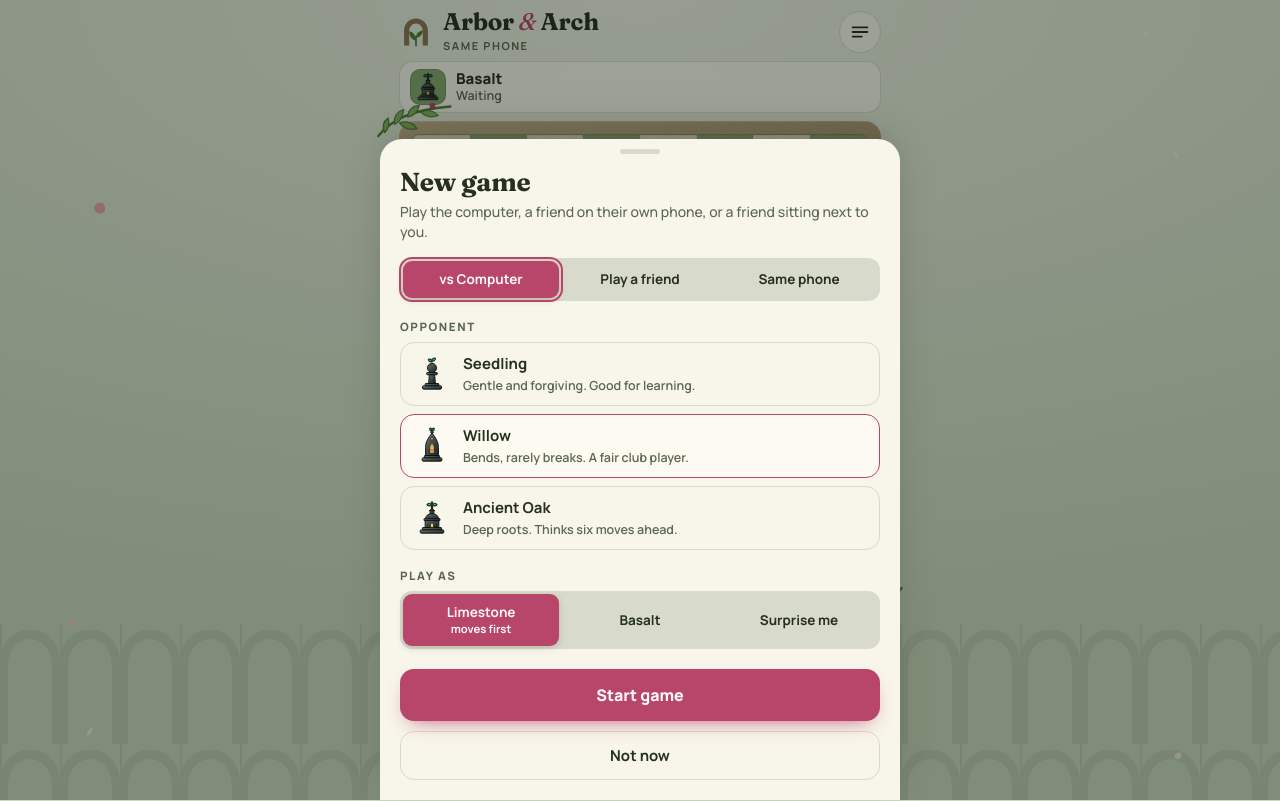
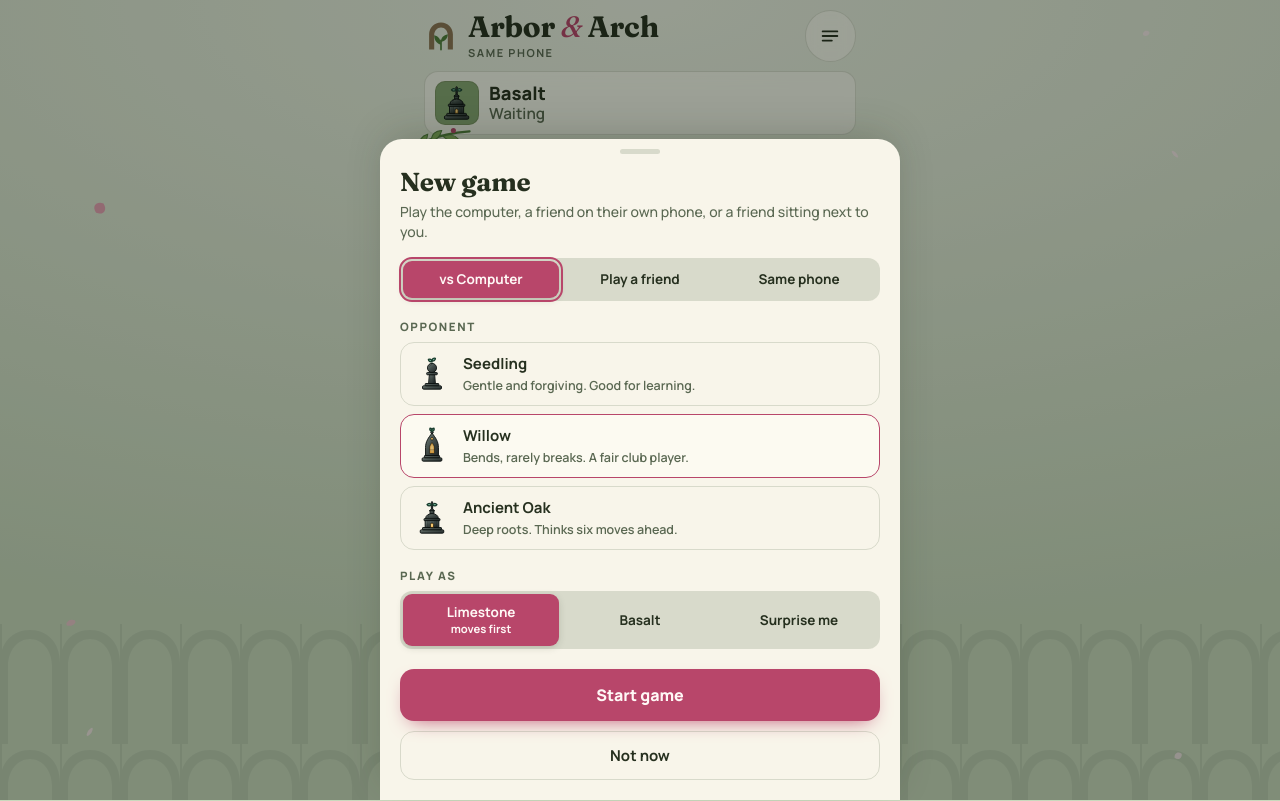
Before and after one commit to luiserodz93/funsies, a plain HTML site: page chess/index.html in a window 1280 px wide. Drawn offline with Linux system fonts and the light colour scheme.

Commit message:
Fit the layout to any screen and send the friend invite right away
- Size the board from the real screen, keep clear of the Dynamic Island
  and home bar in the home-screen app, and scale the UI on large phones
  and tablets
- Starting a friend game opens the share sheet with the invite at once;
  an Invite button stays until it is sent
- Game links carry the sender's side so the friend always gets the other

Co-Authored-By: Claude Opus 5.5 <noreply@anthropic.com>
Claude-Session: https://claude.ai/code/session_011WKqQERfTSC8ZFHzs1ME8K

```diff
--- a/chess/index.html
+++ b/chess/index.html
@@ -106,35 +106,38 @@ button:focus-visible,[tabindex]:focus-visible{outline:2px solid var(--accent); o
 
 .app{
   height:100%; display:flex; flex-direction:column; align-items:center;
-  padding-block:6px 10px;
+  justify-content:center; overflow:clip;
+  padding-top:max(6px, var(--sat, env(safe-area-inset-top, 0px)));
+  padding-bottom:max(10px, var(--sab, env(safe-area-inset-bottom, 0px)));
+  --u:1;
   padding-left:max(16px, env(safe-area-inset-left, 0px)); padding-right:max(16px, env(safe-area-inset-right, 0px));
   --board:min(calc(100vw - 2 * max(16px, env(safe-area-inset-left, 0px))), calc(100vh - 318px - env(safe-area-inset-top, 0px) - env(safe-area-inset-bottom, 0px)), 640px);
 }
 @supports (height:100dvh){ .app{ --board:min(calc(100vw - 2 * max(16px, env(safe-area-inset-left, 0px))), calc(100dvh - 318px - env(safe-area-inset-top, 0px) - env(safe-area-inset-bottom, 0px)), 640px); } }
-.col{width:var(--board); max-width:100%; display:flex; flex-direction:column; gap:8px; flex:1; min-height:0}
+.col{width:var(--board); max-width:100%; display:flex; flex-direction:column; gap:calc(8px * var(--u) + var(--gapx, 0px)); flex:none; min-height:0}
 
 header.top{display:flex; align-items:center; justify-content:space-between; gap:12px; padding-top:4px}
 .brand{display:flex; align-items:center; gap:10px; min-width:0}
 .brand svg{width:34px; height:34px; flex:none}
-.brand h1{margin:0; font-family:var(--font-display); font-weight:700; font-size:24px; letter-spacing:-.01em; line-height:1; white-space:nowrap}
+.brand h1{margin:0; font-family:var(--font-display); font-weight:700; font-size:calc(24px * var(--u)); letter-spacing:-.01em; line-height:1; white-space:nowrap}
 .brand h1 em{font-style:italic; font-weight:500; color:var(--accent)}
 .brand small{display:block; font-size:11px; letter-spacing:.14em; text-transform:uppercase; color:var(--ink2); margin-top:4px; font-weight:700}
-.iconbtn{width:42px; height:42px; border-radius:50%; border:1px solid var(--panel-line); background:var(--panel); display:grid; place-items:center; cursor:pointer; flex:none; -webkit-backdrop-filter:blur(8px); backdrop-filter:blur(8px)}
+.iconbtn{width:calc(42px * var(--u)); height:calc(42px * var(--u)); border-radius:50%; border:1px solid var(--panel-line); background:var(--panel); display:grid; place-items:center; cursor:pointer; flex:none; -webkit-backdrop-filter:blur(8px); backdrop-filter:blur(8px)}
 .iconbtn svg{width:22px; height:22px}
 
 /* Player slabs */
-.player{display:flex; align-items:center; gap:10px; padding:7px 10px; border-radius:14px; background:var(--panel); border:1px solid var(--panel-line); min-height:52px; transition:box-shadow .3s, transform .4s; -webkit-backdrop-filter:blur(8px); backdrop-filter:blur(8px)}
+.player{display:flex; align-items:center; gap:10px; padding:calc(7px * var(--u)) 10px; border-radius:14px; background:var(--panel); border:1px solid var(--panel-line); min-height:calc(52px * var(--u)); transition:box-shadow .3s, transform .4s; -webkit-backdrop-filter:blur(8px); backdrop-filter:blur(8px)}
 .player.turn{box-shadow:0 0 0 2px var(--accent), 0 6px 18px -8px var(--shadow)}
 .player.flipped{transform:rotate(180deg)}
-.avatar{width:36px; height:36px; border-radius:10px; display:grid; place-items:center; flex:none; background:var(--light); box-shadow:inset 0 0 0 1px var(--grout)}
+.avatar{width:calc(36px * var(--u)); height:calc(36px * var(--u)); border-radius:10px; display:grid; place-items:center; flex:none; background:var(--light); box-shadow:inset 0 0 0 1px var(--grout)}
 .avatar.b{background:var(--dark)}
-.avatar svg{width:32px; height:32px}
+.avatar svg{width:calc(32px * var(--u)); height:calc(32px * var(--u))}
 .pinfo{flex:1; min-width:0}
-.pname{font-weight:800; font-size:15px; line-height:1.15; white-space:nowrap; overflow:hidden; text-overflow:ellipsis}
-.pstat{font-size:12.5px; color:var(--ink2); font-weight:600; line-height:1.3; white-space:nowrap; overflow:hidden; text-overflow:ellipsis}
+.pname{font-weight:800; font-size:calc(15px * var(--u)); line-height:1.15; white-space:nowrap; overflow:hidden; text-overflow:ellipsis}
+.pstat{font-size:calc(12.5px * var(--u)); color:var(--ink2); font-weight:600; line-height:1.3; white-space:nowrap; overflow:hidden; text-overflow:ellipsis}
 .pstat.alert{color:var(--check)}
 .caps{display:flex; align-items:center; flex-wrap:wrap; justify-content:flex-end; max-width:48%; gap:0}
-.caps svg{width:20px; height:20px; margin-left:-6px}
+.caps svg{width:calc(20px * var(--u)); height:calc(20px * var(--u)); margin-left:-6px}
 .caps svg:first-child{margin-left:0}
 .caps .adv{font-size:12px; font-weight:800; color:var(--ink2); margin-left:4px; font-variant-numeric:tabular-nums}
 .ld{display:inline-block; width:8px; height:8px; border-radius:50%; background:#3fae5a; margin-left:7px; vertical-align:middle; box-shadow:0 0 0 3px rgba(63,174,90,.22); animation:breathe 2.4s ease-in-out infinite}
@@ -185,17 +188,17 @@ header.top{display:flex; align-items:center; justify-content:space-between; gap:
 
 /* Tool path */
 .tools{display:grid; grid-template-columns:repeat(5,1fr); gap:6px}
-.tool{display:flex; flex-direction:column; align-items:center; gap:2px; padding:7px 2px 6px; border-radius:12px; border:1px solid var(--panel-line); background:var(--panel); cursor:pointer; font-size:11.5px; font-weight:700; color:var(--ink); -webkit-backdrop-filter:blur(8px); backdrop-filter:blur(8px)}
-.tool svg{width:22px; height:22px}
+.tool{display:flex; flex-direction:column; align-items:center; gap:2px; padding:calc(7px * var(--u)) 2px calc(6px * var(--u)); border-radius:12px; border:1px solid var(--panel-line); background:var(--panel); cursor:pointer; font-size:calc(11.5px * var(--u)); font-weight:700; color:var(--ink); -webkit-backdrop-filter:blur(8px); backdrop-filter:blur(8px)}
+.tool svg{width:calc(22px * var(--u)); height:calc(22px * var(--u))}
 .tool:disabled{opacity:.4; cursor:default}
 .tool:not(:disabled):active{transform:scale(.96)}
-.send{display:flex; align-items:center; justify-content:center; gap:8px; width:100%; min-height:44px; border:0; border-radius:12px; background:var(--accent); color:var(--accent-ink); font-weight:800; font-size:15px; cursor:pointer; box-shadow:0 8px 20px -10px var(--accent); animation:nudge 2.4s ease-in-out infinite}
+.send{display:flex; align-items:center; justify-content:center; gap:8px; width:100%; height:calc(44px * var(--u)); border:0; border-radius:12px; background:var(--accent); color:var(--accent-ink); font-weight:800; font-size:15px; cursor:pointer; box-shadow:0 8px 20px -10px var(--accent); animation:nudge 2.4s ease-in-out infinite}
 .send svg{width:20px; height:20px}
 @keyframes nudge{0%,80%,100%{transform:none}88%{transform:translateY(-2px)}}
-.history{display:flex; gap:4px; overflow-x:auto; scrollbar-width:none; padding:2px 0; min-height:28px; align-items:center; font-variant-numeric:tabular-nums; -webkit-mask-image:linear-gradient(90deg, transparent, #000 12px, #000 calc(100% - 12px), transparent); mask-image:linear-gradient(90deg, transparent, #000 12px, #000 calc(100% - 12px), transparent); padding-inline:10px}
+.history{display:flex; gap:4px; overflow-x:auto; scrollbar-width:none; padding:2px 0; height:calc(44px * var(--u)); align-items:center; font-variant-numeric:tabular-nums; -webkit-mask-image:linear-gradient(90deg, transparent, #000 12px, #000 calc(100% - 12px), transparent); mask-image:linear-gradient(90deg, transparent, #000 12px, #000 calc(100% - 12px), transparent); padding-inline:10px}
 .history::-webkit-scrollbar{display:none}
 .history .n{color:var(--ink2); font-size:12px; font-weight:700; margin-left:6px}
-.history .mv{font-size:13px; font-weight:700; padding:3px 7px; border-radius:7px; white-space:nowrap}
+.history .mv{font-size:calc(13px * var(--u)); font-weight:700; padding:3px 7px; border-radius:7px; white-space:nowrap}
 .history .mv.cur{background:var(--accent); color:var(--accent-ink)}
 .history .empty{font-size:12.5px; color:var(--ink2); font-weight:600; white-space:nowrap}
 
@@ -1245,9 +1248,10 @@ var Chess = (function () {
       } else if (pos.turn === c) {
         if (thinking && game.mode === "ai" && c === game.ai) stat = 'Thinking<span class="think"><i></i><i></i><i></i></span>';
         else if (pos.inCheck()) { stat = "In check. Protect the Sanctuary"; alert = true; }
-        else if (game.mode === "link" && c !== game.me) stat = friendHere() ? "Their move. Online now" : !game.sent ? (hist.length ? "Send them your move below" : "Send them the invite below") : live.connected ? "Their move. They'll see it when they open the game" : "Their move. Waiting for their link";
+        else if (game.mode === "link" && c !== game.me) stat = friendHere() ? "Their move. Online now" : !game.invited ? "Send them the invite below" : !game.sent ? "Send them your move below" : live.connected ? "Their move. They'll see it when they open the game" : "Their move. Waiting for their link";
         else stat = game.mode === "pvp" ? "To move" : "Your move";
-      } else if (game.mode === "link" && c !== game.me && live.connected) stat = friendHere() ? "Online now" : game.invited ? "Away" : "Not joined yet";
+      } else if (game.mode === "link" && c !== game.me && !game.invited) stat = "Not invited yet. Tap Invite below";
+      else if (game.mode === "link" && c !== game.me && live.connected) stat = friendHere() ? "Online now" : "Away";
       else stat = game.mode === "pvp" ? "Waiting" : SIDE[c];
       var html = '<div class="avatar' + (c ? " b" : "") + '">' + pieceSVG(K | (c << 3)) + "</div>" +
         '<div class="pinfo"><div class="pname">' + sideName(c) + '</div><div class="pstat' + (alert ? " alert" : "") + '">' + stat + "</div></div>" +
@@ -1280,7 +1284,7 @@ var Chess = (function () {
     $("modeLabel").textContent = game.mode === "ai" ? "vs " + LEVELS[game.level].name : game.mode === "link" ? (hasLive ? (live.connected ? "Live with a friend" : "Friend · connecting") : "Friend by message") : "Same phone";
     var ns = needSend();
     $("sendBtn").hidden = !ns; $("history").hidden = ns;
-    if (ns) $("sendLabel").textContent = !hist.length ? "Send invite to your friend" : game.result ? (game.result.type === "resign" ? "Send your resignation" : "Send the final move") : "Send your move";
+    if (ns) $("sendLabel").textContent = !game.invited ? "Invite your friend" : game.result ? (game.result.type === "resign" ? "Send your resignation" : "Send the final move") : "Send your move";
   }
   function render() { renderSquares(); reconcile(); renderPlayers(); renderHistory(); renderTools(); }
 
@@ -1289,7 +1293,11 @@ var Chess = (function () {
     if (game.mode === "link") return pos.turn === game.me;
     return game.mode === "pvp" || pos.turn !== game.ai;
   }
-  function needSend() { return game.mode === "link" && !game.sent && (pos.turn !== game.me || !!game.result); }
+  function needSend() {
+    if (game.mode !== "link" || !canLink) return false;
+    if (!game.invited) return true;
+    return !game.sent && (pos.turn !== game.me || !!game.result);
+  }
 
   /* ---------- friend-by-message links: the whole game lives in the URL hash ---------- */
   function encMoves() {
@@ -1298,6 +1306,7 @@ var Chess = (function () {
   function linkURL() {
     var s = "g=" + game.id + "." + encMoves();
     if (game.result && game.result.type === "resign") s += ".r" + (game.result.winner ^ 1);
+    s += ".c" + game.me;
     return location.href.split("#")[0] + "#" + s;
   }
   function syncURL() {
@@ -1309,7 +1318,7 @@ var Chess = (function () {
   }
   function newId() { var s = ""; for (var i = 0; i < 8; i++) s += ABC[(Math.random() * 64) | 0]; return s; }
   function decodeLink(h) {
-    var mt = /^g=([A-Za-z0-9_-]{4,16})\.([A-Za-z0-9_~-]*)(?:\.r([01]))?$/.exec(h);
+    var mt = /^g=([A-Za-z0-9_-]{4,16})\.([A-Za-z0-9_~-]*)(?:\.r([01]))?(?:\.c([01]))?$/.exec(h);
     if (!mt) return null;
     var code = mt[2], p = new C.Pos(), ms = [], i = 0;
     while (i < code.length) {
@@ -1320,7 +1329,7 @@ var Chess = (function () {
       if (!m) return { bad: true };
       ms.push(m); p.make(m);
     }
-    return { id: mt[1], ms: ms, resign: mt[3] == null ? -1 : +mt[3] };
+    return { id: mt[1], ms: ms, resign: mt[3] == null ? -1 : +mt[3], sender: mt[4] == null ? -1 : +mt[4] };
   }
   function adopt(ms) {
     token++; thinking = false;
@@ -1340,7 +1349,7 @@ var Chess = (function () {
     if (same && L.ms.length < hist.length) { syncURL(); return { news: 0 }; }
     var keep = same ? { me: game.me, pub: game.pub } : null;
     var res = adopt(L.ms);
-    var me = keep ? keep.me : resign >= 0 ? resign ^ 1 : pos.turn;
+    var me = keep ? keep.me : L.sender >= 0 ? L.sender ^ 1 : resign >= 0 ? resign ^ 1 : pos.turn;
     game = { mode: "link", ai: me ^ 1, me: me, id: id, level: game.level, sent: true, result: res, invited: true, pub: Math.max(keep ? keep.pub : 0, hist.length) };
     if (resign >= 0) game.result = { type: "resign", winner: resign ^ 1 };
     manualFlip = false;
@@ -1358,7 +1367,8 @@ var Chess = (function () {
   }
   function sendLink() {
     var url = linkURL(), last = hist[hist.length - 1];
-    var text = !last ? "Let's play chess in Arbor & Arch. You have the first move:" :
+    var text = !last ? "Let's play chess in Arbor & Arch. You play " + SIDE[game.me ^ 1] + (game.me === 1 ? " and move first:" : ":") :
+      !game.invited ? "Let's play chess in Arbor & Arch. You play " + SIDE[game.me ^ 1] + ". I opened with " + last.san + ":" :
       game.result ? (game.result.type === "resign" ? "I resign. Good game! Arbor & Arch:" : "Final move: " + last.san + ". Good game! Arbor & Arch:") :
       "My move: " + last.san + ". Your turn in Arbor & Arch:";
     var done = function (msg) {
@@ -1815,6 +1825,7 @@ var Chess = (function () {
     var human = draft.mode === "link" ? +draft.linkSide : draft.side === "r" ? (Math.random() < 0.5 ? 0 : 1) : +draft.side;
     closeSheets();
     newGame(draft.mode, draft.level, human);
+    if (draft.mode === "link") sendLink();
   });
   function newGame(mode, level, human) {
     token++; thinking = false;
@@ -1822,7 +1833,7 @@ var Chess = (function () {
     game = { mode: mode, ai: human ^ 1, level: level, result: null, me: human, id: mode === "link" ? newId() + newId().slice(0, 4) : "", sent: false, invited: false, pub: 0 };
     syncURL();
     if (mode === "link") connect(); else disconnect();
-    if (mode === "link") setTimeout(function () { toast(human === 0 ? "Make your first move, then send it." : "Send the invite. Your friend moves first."); }, 500);
+
     selected = -1; hintMove = 0; manualFlip = false;
     pieceEls.forEach(function (el) { el.remove(); }); pieceEls.clear();
     render(); save();
@@ -1906,8 +1917,40 @@ var Chess = (function () {
     clearTimeout(toastT); toastT = setTimeout(function () { t.remove(); }, 2400);
   }
 
+  /* ---------- fit to the screen ----------
+     Measures the space left after the header, cards and tools (inside the safe areas) and
+     sizes the board to the largest square that fits. Large phones also get a bigger UI scale. */
+  function fit() {
+    var app = document.querySelector(".app"), col = document.querySelector(".col");
+    var cs = getComputedStyle(app);
+    var W = app.clientWidth - parseFloat(cs.paddingLeft) - parseFloat(cs.paddingRight);
+    var H = app.clientHeight - parseFloat(cs.paddingTop) - parseFloat(cs.paddingBottom);
+    var u = Math.max(1, Math.min(1.6, W / 370, H / 640));
+    app.style.setProperty("--u", u.toFixed(3));
+    app.style.setProperty("--gapx", "0px");
+    var gap = parseFloat(getComputedStyle(col).rowGap) || 8, other = 0, n = 0;
+    Array.prototype.forEach.call(col.children, function (el) {
+      if (el.id === "frame" || el.id === "sendBtn") return;
+      var st = getComputedStyle(el);
+      if (st.display === "none" && el.id !== "history") return;
+      other += el.id === "history" ? parseFloat(st.height) || 44 * u : el.getBoundingClientRect().height;
+      n++;
+    });
+    other += gap * n;
+    var b = Math.floor(Math.max(220, Math.min(W, H - other, 760)));
+    app.style.setProperty("--board", b + "px");
+    var spare = H - other - b;
+    if (spare > 24) app.style.setProperty("--gapx", Math.min(16, spare / (n + 3)).toFixed(1) + "px");
+  }
+  var fitT = 0;
+  function refit() { clearTimeout(fitT); fitT = setTimeout(function () { fit(); resizeFx(); }, 60); }
+
   /* ---------- boot ---------- */
-  window.addEventListener("resize", function () { resizeFx(); });
+  fit();
+  if (document.fonts && document.fonts.ready) document.fonts.ready.then(fit);
+  window.addEventListener("orientationchange", refit);
+  if (window.visualViewport) visualViewport.addEventListener("resize", refit);
+  window.addEventListener("resize", function () { resizeFx(); refit(); });
   document.addEventListener("visibilitychange", function () {
     if (!document.hidden) kickFx();
     if (game.mode !== "link" || !hasLive) return;
--- a/chess/sw.js
+++ b/chess/sw.js
@@ -1,6 +1,6 @@
 /* Offline support: serve the game's own files (and its fonts) from cache, refresh in the background.
    Everything else, including live-play connections, goes straight to the network. */
-const CACHE = "arbor-arch-v4";
+const CACHE = "arbor-arch-v5";
 const FILES = ["./", "./index.html", "./manifest.webmanifest", "./icon-180.png", "./icon-512.png"];
 const FONT_HOSTS = ["fonts.googleapis.com", "fonts.gstatic.com"];
 self.addEventListener("install", e => { e.waitUntil(caches.open(CACHE).then(c => c.addAll(FILES)).then(() => self.skipWaiting())); });
```
